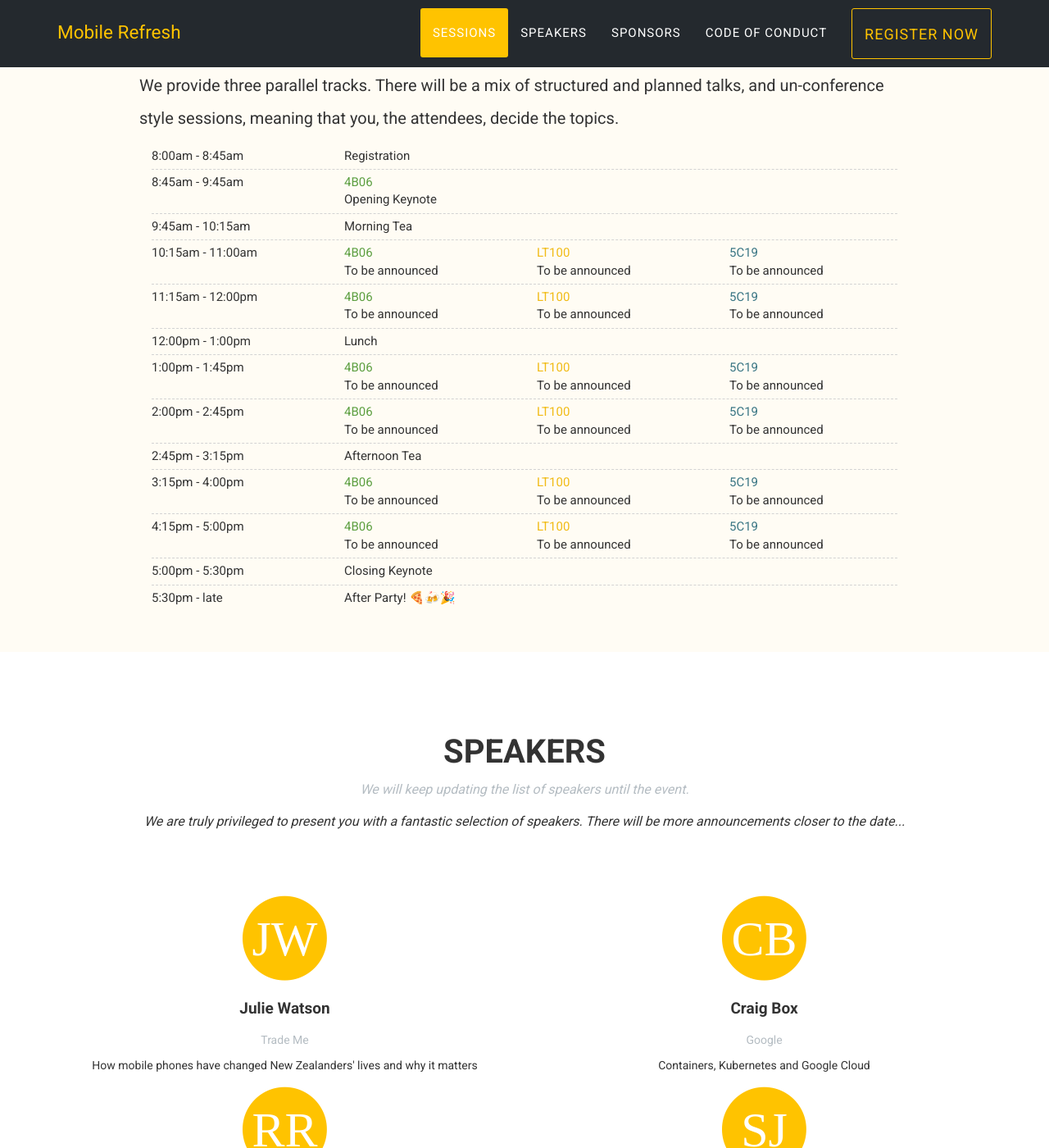
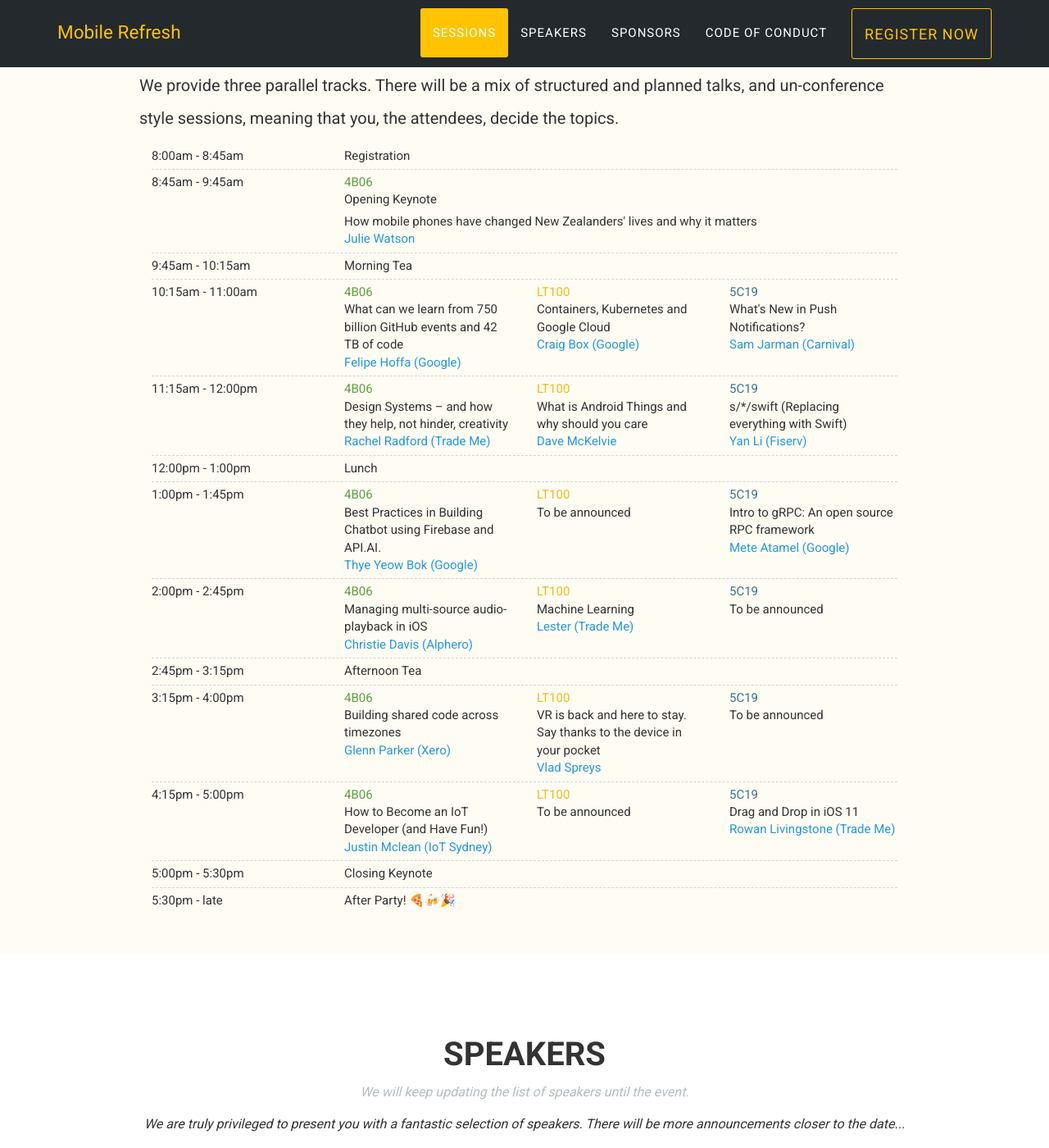
Before and after one commit to MostafaGazar/MostafaGazar.github.io, a Jekyll site: the page built from index.html, in a window 1280 px wide and 1400 px high, scrolled down 1712 px. Shown: the whole window at 82% size. Built offline with Jekyll 4.4.1, drawn with Linux system fonts in a browser that asks for light colours; some web fonts are replaced.

Commit message:
Update sessions

```diff
--- a/_includes/css/agency.css
+++ b/_includes/css/agency.css
@@ -972,6 +972,10 @@ section#sessions .event-venue-4 {
     color: RGB(229, 134, 38);
 }
 
+.speaker-name {
+    color: #2398E6;
+}
+
 @media(min-width:768px) {
   section#sessions .container-fluid {
       margin-left: 100px;
--- a/_includes/sessions.html
+++ b/_includes/sessions.html
@@ -21,12 +21,22 @@
                 <div style="border-top: 1px lightgray dashed"/>
                 <div class="row">
                     <div class="col col-md-3">8:45am - 9:45am</div>
-
                     <div class="col col-md-9">
                           <span>
                               <div class="event-venue-1">4B06</div>
                               <div class="event-name">Opening Keynote</div>
                               <div class="speaker-name"></div>
+                          </span>
+                    </div>
+                </div>
+
+                <div class="row">
+                    <div class="col col-md-3"></div>
+                    <div class="col col-md-9">
+                          <span>
+                              <div class="event-venue-1"></div>
+                              <div class="event-name">How mobile phones have changed New Zealanders' lives and why it matters</div>
+                              <div class="speaker-name">Julie Watson</div>
                           </span>
                     </div>
                 </div>
@@ -44,20 +54,23 @@
                       <div class="col col-xs-4">
                             <span>
                                 <div class="event-venue-1">4B06</div>
-                                <div class="event-name">To be announced</div>
+                                <div class="event-name">What can we learn from 750 billion GitHub events and 42 TB of code</div>
+                                <div class="speaker-name">Felipe Hoffa (Google)</div>
                             </span>
                       </div>
 
                       <div class="col col-xs-4">
                             <span>
                                 <div class="event-venue-2">LT100</div>
-                                <div class="event-name">To be announced</div>
+                                <div class="event-name">Containers, Kubernetes and Google Cloud</div>
+                                <div class="speaker-name">Craig Box (Google)</div>
                             </span>
                       </div>
                       <div class="col col-xs-4">
                             <span>
                                 <div class="event-venue-3">5C19</div>
-                                <div class="event-name">To be announced</div>
+                                <div class="event-name">What's New in Push Notifications?</div>
+                                <div class="speaker-name">Sam Jarman (Carnival)</div>
                             </span>
                       </div>
                     </div>
@@ -70,20 +83,23 @@
                       <div class="col col-xs-4">
                             <span>
                                 <div class="event-venue-1">4B06</div>
-                                <div class="event-name">To be announced</div>
+                                <div class="event-name">Design Systems – and how they help, not hinder, creativity</div>
+                                <div class="speaker-name">Rachel Radford (Trade Me)</div>
                             </span>
                       </div>
 
                       <div class="col col-xs-4">
                             <span>
                                 <div class="event-venue-2">LT100</div>
-                                <div class="event-name">To be announced</div>
+                                <div class="event-name">What is Android Things and why should you care</div>
+                                <div class="speaker-name">Dave McKelvie</div>
                             </span>
                       </div>
                       <div class="col col-xs-4">
                             <span>
                                 <div class="event-venue-3">5C19</div>
-                                <div class="event-name">To be announced</div>
+                                <div class="event-name">s/*/swift (Replacing everything with Swift)</div>
+                                <div class="speaker-name">Yan Li (Fiserv)</div>
                             </span>
                       </div>
                     </div>
@@ -102,7 +118,8 @@
                       <div class="col col-xs-4">
                             <span>
                                 <div class="event-venue-1">4B06</div>
-                                <div class="event-name">To be announced</div>
+                                <div class="event-name">Best Practices in Building Chatbot using Firebase and API.AI.</div>
+                                <div class="speaker-name">Thye Yeow Bok (Google)</div>
                             </span>
                       </div>
 
@@ -110,12 +127,14 @@
                             <span>
                                 <div class="event-venue-2">LT100</div>
                                 <div class="event-name">To be announced</div>
+                                <div class="speaker-name"></div>
                             </span>
                       </div>
                       <div class="col col-xs-4">
                             <span>
                                 <div class="event-venue-3">5C19</div>
-                                <div class="event-name">To be announced</div>
+                                <div class="event-name">Intro to gRPC: An open source RPC framework</div>
+                                <div class="speaker-name">Mete Atamel (Google)</div>
                             </span>
                       </div>
                     </div>
@@ -128,20 +147,23 @@
                         <div class="col col-xs-4">
                             <span>
                                 <div class="event-venue-1">4B06</div>
-                                <div class="event-name">To be announced</div>
+                                <div class="event-name">Managing multi-source audio-playback in iOS</div>
+                                <div class="speaker-name">Christie Davis (Alphero)</div>
                             </span>
                         </div>
 
                         <div class="col col-xs-4">
                             <span>
                                 <div class="event-venue-2">LT100</div>
-                                <div class="event-name">To be announced</div>
+                                <div class="event-name">Machine Learning</div>
+                                <div class="speaker-name">Lester (Trade Me)</div>
                             </span>
                         </div>
                         <div class="col col-xs-4">
                             <span>
                                 <div class="event-venue-3">5C19</div>
                                 <div class="event-name">To be announced</div>
+                                <div class="speaker-name"></div>
                             </span>
                         </div>
                     </div>
@@ -160,20 +182,23 @@
                         <div class="col col-xs-4">
                             <span>
                                 <div class="event-venue-1">4B06</div>
-                                <div class="event-name">To be announced</div>
+                                <div class="event-name">Building shared code across timezones</div>
+                                <div class="speaker-name">Glenn Parker (Xero)</div>
                             </span>
                         </div>
 
                         <div class="col col-xs-4">
                             <span>
                                 <div class="event-venue-2">LT100</div>
-                                <div class="event-name">To be announced</div>
+                                <div class="event-name">VR is back and here to stay. Say thanks to the device in your pocket</div>
+                                <div class="speaker-name">Vlad Spreys</div>
                             </span>
                         </div>
                         <div class="col col-xs-4">
                             <span>
                                 <div class="event-venue-3">5C19</div>
                                 <div class="event-name">To be announced</div>
+                                <div class="speaker-name"></div>
                             </span>
                         </div>
                     </div>
@@ -186,7 +211,8 @@
                         <div class="col col-xs-4">
                             <span>
                                 <div class="event-venue-1">4B06</div>
-                                <div class="event-name">To be announced</div>
+                                <div class="event-name">How to Become an IoT Developer (and Have Fun!)</div>
+                                <div class="speaker-name">Justin Mclean (IoT Sydney)</div>
                             </span>
                         </div>
 
@@ -194,12 +220,14 @@
                             <span>
                                 <div class="event-venue-2">LT100</div>
                                 <div class="event-name">To be announced</div>
+                                <div class="speaker-name"></div>
                             </span>
                         </div>
                         <div class="col col-xs-4">
                             <span>
                                 <div class="event-venue-3">5C19</div>
-                                <div class="event-name">To be announced</div>
+                                <div class="event-name">Drag and Drop in iOS 11</div>
+                                <div class="speaker-name">Rowan Livingstone (Trade Me)</div>
                             </span>
                         </div>
                     </div>
```
Also changed, not shown: 2 other files.
